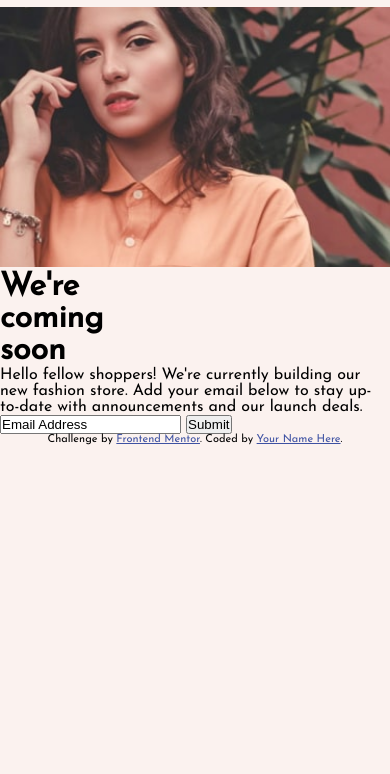
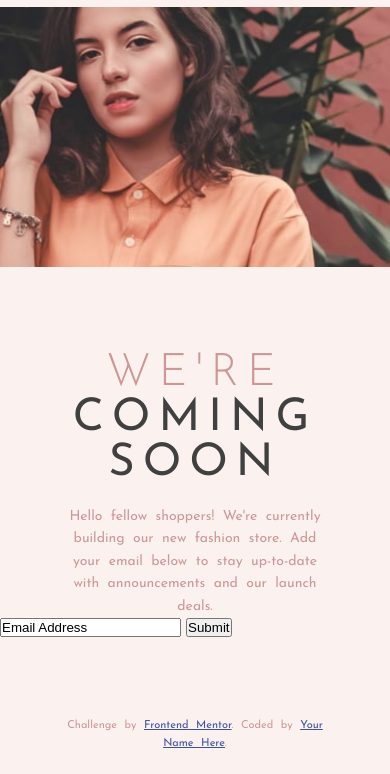
Before and after one commit to celfro/base-apparel, a plain HTML site: page index.html in a window 390 px wide. Shown: the part 70-844 px from the top of the page. Drawn offline with Linux system fonts and the light colour scheme.

Commit message:
css styling mobile header and paragraph

```diff
--- a/index.html
+++ b/index.html
@@ -5,7 +5,7 @@
   <meta name="viewport" content="width=device-width, initial-scale=1.0"> <!-- displays site properly based on user's device -->
   <link rel="icon" type="image/png" sizes="32x32" href="./images/favicon-32x32.png">
   <link rel="stylesheet" href="styles.css">
-  <link href="https://fonts.googleapis.com/css?family=Josefin+Sans&display=swap" rel="stylesheet">
+   <link href="https://fonts.googleapis.com/css?family=Josefin+Sans:300,400,600&display=swap" rel="stylesheet">
   <title>Frontend Mentor | Base Apparel coming soon page</title>
   <style>
     .attribution { font-size: 11px; text-align: center; }
--- a/styles.css
+++ b/styles.css
@@ -4,7 +4,7 @@
 }
 
 body {
-  background-color: #000;
+  background-color: #FBF2EF;
 }
 
 @media only screen and (max-width: 600px) {
@@ -25,4 +25,39 @@ body {
   img {
     width: 100%;
   }
+
+  .main {
+    margin-top: 80px;
+    margin-bottom: 80px;
+  }
+
+  h1 {
+    font-size: 45px;
+    text-align: center;
+    text-transform: uppercase;
+    letter-spacing: 8px;
+  }
+
+  .header1 {
+    color: hsl(0, 36%, 70%);
+    font-weight: 300;
+  }
+
+  .header2 {
+    color: #404040;
+    font-weight: 400;
+  }
+
+  p {
+    font-size: 14px;
+    text-align: center;
+    color: hsl(0, 36%, 70%);
+    font-weight: 400;
+    margin-top: 20px;
+    margin-left: auto;
+    margin-right: auto;
+    width: 70%;
+    word-spacing: 4px;
+    line-height: 1.6;
+  }
 }
```
